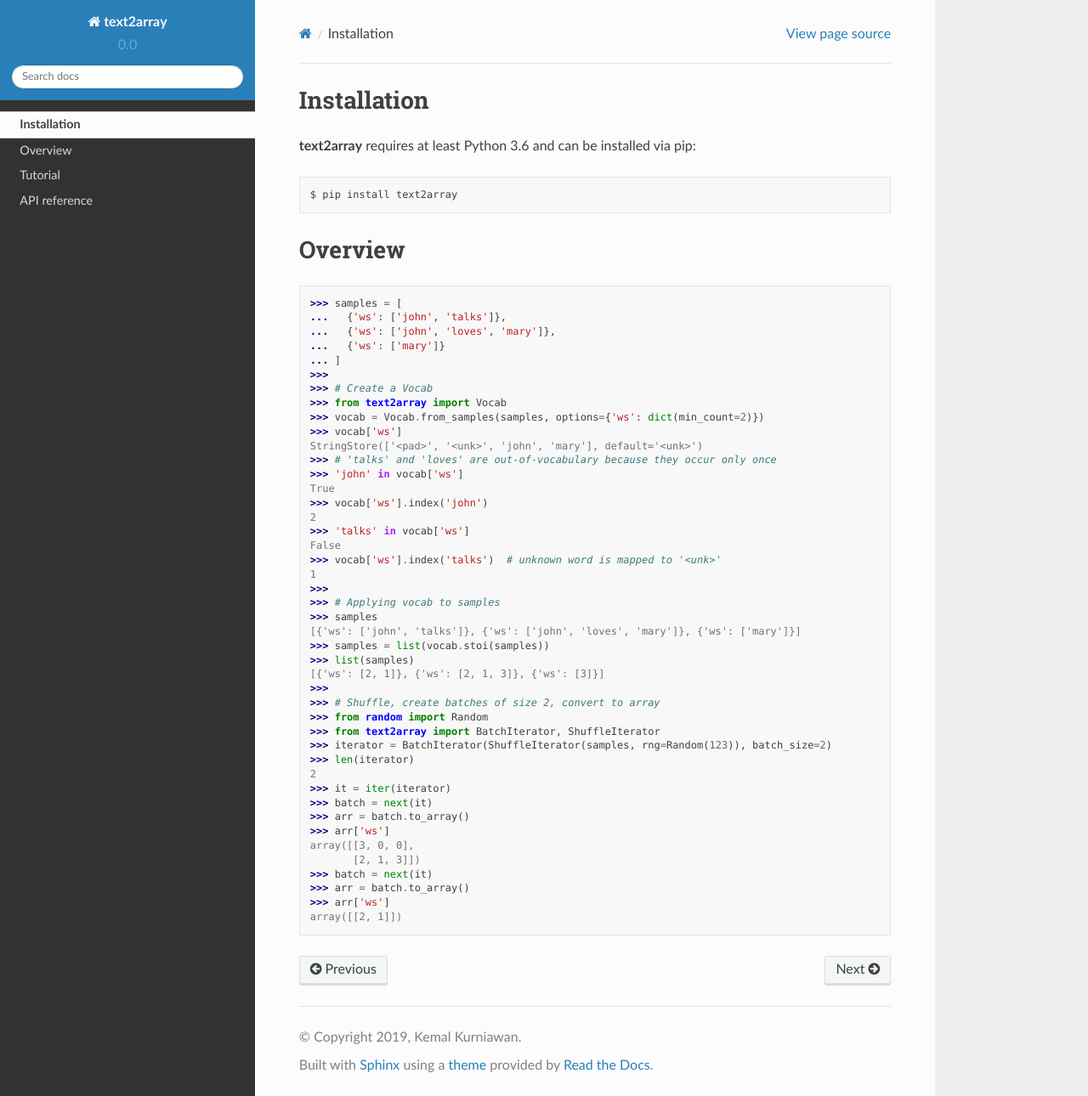
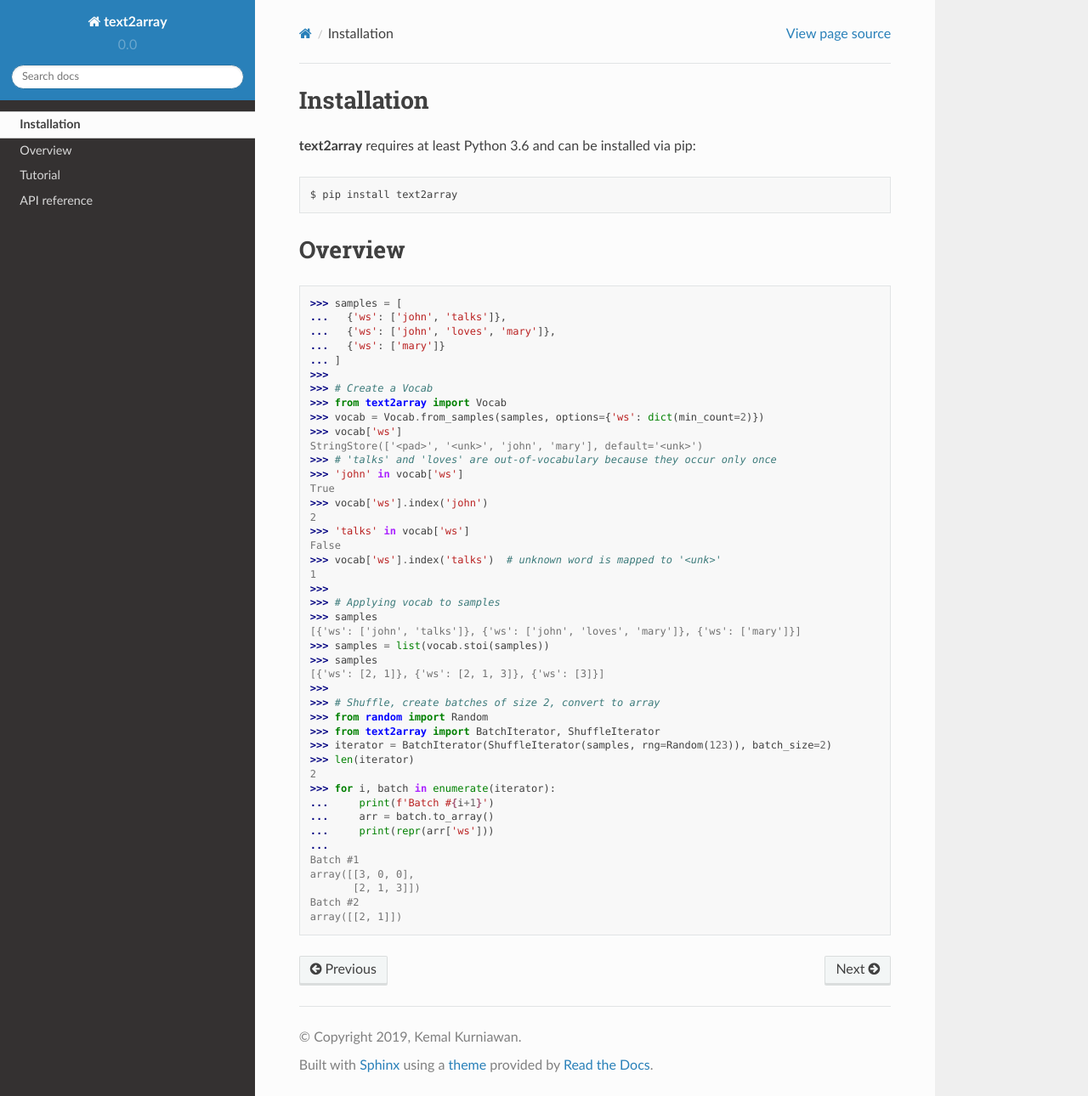
Before and after one commit to kmkurn/text2array, a Sphinx documentation site: the page built from docs/quickstart.rst, in a window 1280 px wide and 1290 px high. Shown: the whole window at 85% size. Built offline with Sphinx 7.4.7 and the Read the Docs theme 2.0.0, drawn with Linux system fonts in a browser that asks for light colours.

Commit message:
Update quickstart.rst to illustrate iterators better

```diff
--- a/docs/quickstart.rst
+++ b/docs/quickstart.rst
@@ -35,7 +35,7 @@
     >>> samples
     [{'ws': ['john', 'talks']}, {'ws': ['john', 'loves', 'mary']}, {'ws': ['mary']}]
     >>> samples = list(vocab.stoi(samples))
-    >>> list(samples)
+    >>> samples
     [{'ws': [2, 1]}, {'ws': [2, 1, 3]}, {'ws': [3]}]
     >>>
     >>> # Shuffle, create batches of size 2, convert to array
@@ -44,13 +44,13 @@
     >>> iterator = BatchIterator(ShuffleIterator(samples, rng=Random(123)), batch_size=2)
     >>> len(iterator)
     2
-    >>> it = iter(iterator)
-    >>> batch = next(it)
-    >>> arr = batch.to_array()
-    >>> arr['ws']
+    >>> for i, batch in enumerate(iterator):
+    ...     print(f'Batch #{i+1}')
+    ...     arr = batch.to_array()
+    ...     print(repr(arr['ws']))
+    ...
+    Batch #1
     array([[3, 0, 0],
            [2, 1, 3]])
-    >>> batch = next(it)
-    >>> arr = batch.to_array()
-    >>> arr['ws']
+    Batch #2
     array([[2, 1]])
```
